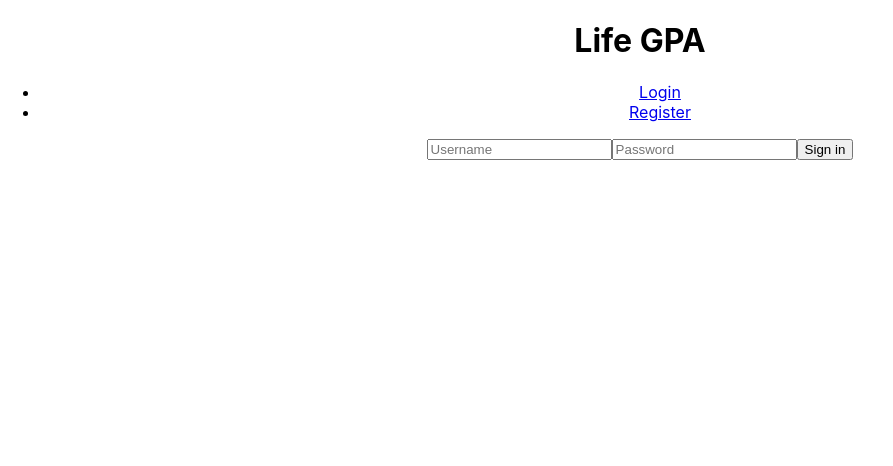
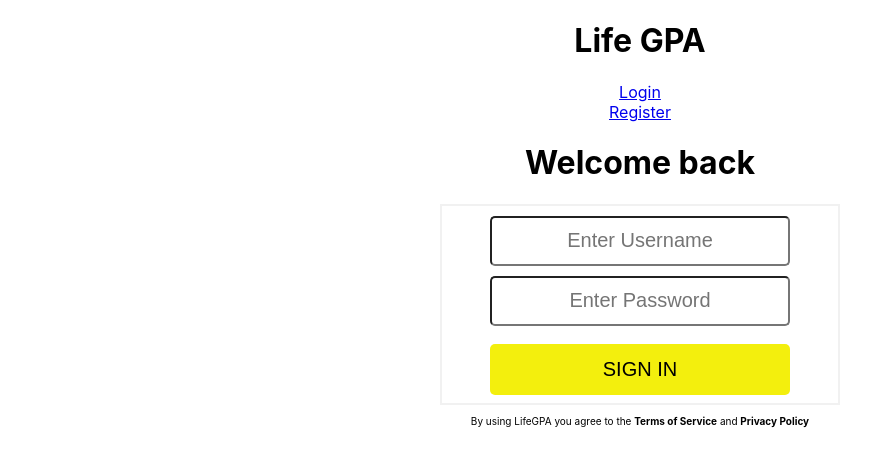
Before and after one commit to bw-life-gpa/frontend-life-gpa, a React (Create React App) app in the folder lifegpa/: page /login in a window 1280 px wide. Shown: the top 466 px of the page, without its empty margins (0-893 px from the left). Built offline with nearby package versions, Linux system fonts and the light colour scheme.

Commit message:
Added Styling to the Login and Registration pages

```diff
--- a/lifegpa/package.json
+++ b/lifegpa/package.json
@@ -4,6 +4,7 @@
   "private": true,
   "dependencies": {
     "axios": "^0.18.0",
+    "d3": "^5.9.1",
     "react": "^16.8.4",
     "react-dom": "^16.8.4",
     "react-redux": "^6.0.1",
--- /dev/null
+++ b/lifegpa/src/components/Login.css
@@ -0,0 +1,62 @@
+form {
+  border: 2px solid #f1f1f1;
+  max-width: 400px;
+  width: 100%;
+  margin: 0 auto;
+}
+
+input {
+  display: block;
+  margin: 10px auto;
+  font-size: 20px;
+}
+
+p {
+  font-size: 10px;
+  font-weight: 150px;
+}
+
+.login-username {
+  max-width: 300px;
+  width: 100%;
+  height: 50px;
+  border-radius: 5px;
+  text-align: center;
+}
+
+.login-username::placeholder {
+  font-size: 20px;
+  font-weight: 150;
+}
+
+.login-password {
+  max-width: 300px;
+  width: 100%;
+  height: 50px;
+  border-radius: 5px;
+  text-align: center;
+}
+
+.login-password::placeholder {
+  font-size: 20px;
+  font-weight: 150;
+}
+
+/* Set a style for all buttons */
+button {
+  background-color: #f3ef0d;
+  color: black;
+  padding: 14px 20px;
+  margin: 8px 0;
+  font-size: 20px;
+  border-radius: 5px;
+  border: none;
+  cursor: pointer;
+  max-width: 300px;
+  width: 100%;
+}
+
+/* Add a hover effect for buttons */
+button:hover {
+  opacity: 0.8;
+}
--- a/lifegpa/src/components/Login.js
+++ b/lifegpa/src/components/Login.js
@@ -1,6 +1,8 @@
 import React, { Component } from "react";
 import { connect } from "react-redux";
 import { login } from "../actions";
+
+import "./Login.css";
 
 export class Login extends Component {
   state = {
@@ -28,26 +30,35 @@ export class Login extends Component {
 
   render() {
     return (
-      <div>
-        <form onSubmit={this.login}>
+      <div className="login">
+        <h1>Welcome back</h1>
+        <form className="login-form" onSubmit={this.login}>
           <input
+            className="login-username"
             type="type"
             name="username"
             value={this.state.credentials.username}
             onChange={this.handleLoginChanges}
-            placeholder="Username"
+            placeholder="Enter Username"
+            autoComplete="off"
             required
           />
           <input
+            className="login-password"
             type="type"
             name="password"
             value={this.state.credentials.password}
             onChange={this.handleLoginChanges}
-            placeholder="Password"
+            placeholder="Enter Password"
+            autoComplete="off"
             required
           />
-          <button>Sign in</button>
+          <button>SIGN IN</button>
         </form>
+        <p>
+          By using LifeGPA you agree to the <b>Terms of Service</b> and{" "}
+          <b>Privacy Policy</b>
+        </p>
       </div>
     );
   }
--- /dev/null
+++ b/lifegpa/src/components/Register.css
@@ -0,0 +1,51 @@
+form {
+  border: 2px solid #f1f1f1;
+  max-width: 400px;
+  width: 100%;
+  margin: 0 auto;
+}
+
+input {
+  display: block;
+  margin: 10px auto;
+  font-size: 20px;
+}
+
+input::placeholder {
+  font-size: 20px;
+  font-weight: 150;
+}
+
+p {
+  font-size: 10px;
+  font-weight: 150px;
+}
+
+.reg-username,
+.reg-password,
+.reg-email {
+  max-width: 300px;
+  width: 100%;
+  height: 50px;
+  border-radius: 5px;
+  text-align: center;
+}
+
+/* Set a style for all buttons */
+button {
+  background-color: #f3ef0d;
+  color: black;
+  padding: 14px 20px;
+  margin: 8px 0;
+  font-size: 20px;
+  border-radius: 5px;
+  border: none;
+  cursor: pointer;
+  max-width: 300px;
+  width: 100%;
+}
+
+/* Add a hover effect for buttons */
+button:hover {
+  opacity: 0.8;
+}
--- a/lifegpa/src/components/Register.js
+++ b/lifegpa/src/components/Register.js
@@ -1,5 +1,7 @@
 import React, { Component } from "react";
 import { connect } from "react-redux";
+
+import "./Register.css";
 
 export class Register extends Component {
   state = {
@@ -23,8 +25,10 @@ export class Register extends Component {
   render() {
     return (
       <div>
-        <form>
+        <h2>Join Now and Get Your Free Score!</h2>
+        <form className="form">
           <input
+            className="reg-username"
             type="type"
             name="username"
             value={this.state.registration.username}
@@ -33,6 +37,7 @@ export class Register extends Component {
             required
           />
           <input
+            className="reg-email"
             type="email"
             name="email"
             value={this.state.registration.email}
@@ -41,6 +46,7 @@ export class Register extends Component {
             required
           />
           <input
+            className="reg-password"
             type="password"
             name="password"
             value={this.state.registration.password}
@@ -49,6 +55,7 @@ export class Register extends Component {
             required
           />
           <input
+            className="reg-password"
             type="password"
             name="passCheck"
             value={this.state.registration.passCheck}
@@ -56,7 +63,12 @@ export class Register extends Component {
             placeholder="Retype password"
             required
           />
+          <button>Register Now</button>
         </form>
+        <p>
+          By using LifeGPA you agree to the <b>Terms of Service</b> and{" "}
+          <b>Privacy Policy</b>
+        </p>
       </div>
     );
   }
--- a/lifegpa/src/index.css
+++ b/lifegpa/src/index.css
@@ -1,3 +1,7 @@
+* {
+  box-sizing: border-box;
+}
+
 body {
   margin: 0;
   padding: 0;
@@ -12,3 +16,9 @@ code {
   font-family: source-code-pro, Menlo, Monaco, Consolas, "Courier New",
     monospace;
 }
+
+ol,
+ul {
+  list-style: none outside none;
+  padding: 0;
+}
```
Also changed, not shown: 1 other file (tests, documents, lock files or other folders).
